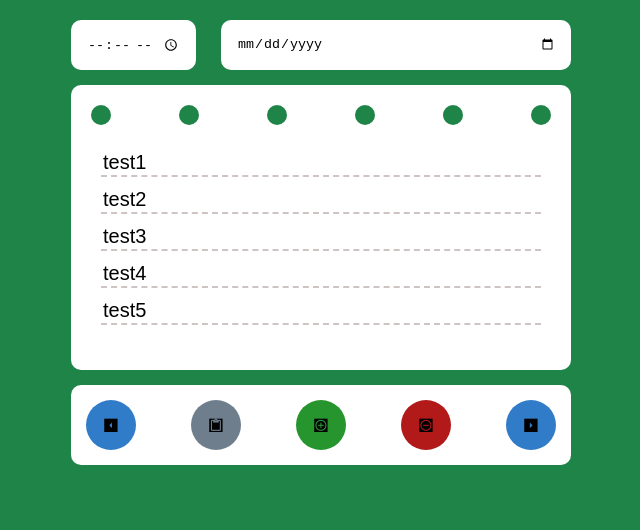
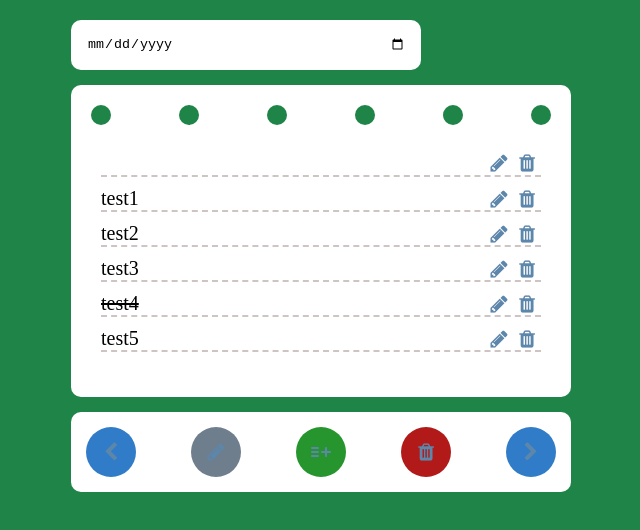
Before and after one commit to rvoskanyan/TODO-Planer, a website built with webpack: page src/index.html in a window 1280 px wide. Shown: the whole page, without its empty margins (319-959 px from the left). Built offline with nearby package versions, Linux system fonts and the light colour scheme.

Commit message:
01.02.2021 - change icons, add toggle method

```diff
--- a/src/index.html
+++ b/src/index.html
@@ -7,9 +7,6 @@
 <body>
 <div class="container">
     <div class="container__when when" id="timeDate">
-        <div class="when__time input-wrapper">
-            <input type="time" class="input">
-        </div>
         <div class="when__date input-wrapper">
             <input type="date" class="input">
         </div>
@@ -23,14 +20,26 @@
             <div class="separator__item"></div>
             <div class="separator__item"></div>
         </div>
-        <div class="list__content" id="mainContent"></div>
+        <div class="list__content" id="mainContent">
+            <div class="item-content">
+                <input type="text" class="item-content__input input" id="task1">
+                <div class="content__control inner-control">
+                    <button class="inner-control__button button">
+                        <i class="icon icon-pencil"></i>
+                    </button>
+                    <button class="inner-control__button button">
+                        <i class="icon icon-trash"></i>
+                    </button>
+                </div>
+            </div>
+        </div>
     </div>
     <div class="container__control control">
-        <button class="control__button control__button_move button"><i class="icon icon-arrow_left-24px"></i></button>
-        <button class="control__button control__button_contents button"><i class="icon icon-content_paste-24px"></i></button>
-        <button class="control__button control__button_add button"><i class="icon icon-add_circle_outline-24px"></i></button>
-        <button class="control__button control__button_delete button"><i class="icon icon-remove_circle_outline-24px"></i></button>
-        <button class="control__button control__button_move button"><i class="icon icon-arrow_right-24px"></i></button>
+        <button class="control__button control__button_move button"><i class="icon icon-left-open"></i></button>
+        <button class="control__button control__button_contents button"><i class="icon icon-pencil"></i></button>
+        <button class="control__button control__button_add button"><i class="icon icon-list-add"></i></button>
+        <button class="control__button control__button_delete button"><i class="icon icon-trash"></i></button>
+        <button class="control__button control__button_move button"><i class="icon icon-right-open"></i></button>
     </div>
 </div>
 </body>
--- a/src/js/Task.js
+++ b/src/js/Task.js
@@ -1,23 +1,56 @@
-import {nodeElements} from "./const";
-
 export default class Task {
 
-    constructor(task) {
+    constructor(task, toggleStatus) {
         this.task = task;
-        this.renderTask();
+        this.id = task.id;
+        this.edit = false;
+        this.toggleStatus = toggleStatus;
     }
 
-    renderTask() {
-        console.log(this.task);
-        const container = document.getElementById(nodeElements.container);
-        let div = document.createElement('div');
+    getNode() {
+        const div = document.createElement('div');
         div.className = 'item-content';
-        let input = document.createElement('input');
+
+        const input = document.createElement(this.edit ? 'input' : 'div');
         input.type = 'text';
         input.classList.add("item-content__input", "input");
-        input.value = this.task.text;
+        this.task.status === 1 ? input.classList.add('item-content__input_delete') : '';
+        if(this.edit) {
+            input.value = this.task.text;
+        }
+        else {
+            input.innerText = this.task.text;
+        }
+        input.onmousedown = this.handleClickTask;
+        input.id = `task${this.id}`;
+
+        const divControls = document.createElement('div');
+        divControls.classList.add("content__control", "inner-control");
+
+        const buttonEdit = document.createElement('button');
+        buttonEdit.classList.add("inner-control__button", "button");
+
+        const iconEdit = document.createElement('i');
+        iconEdit.classList.add("icon", "icon-pencil");
+
+        const buttonDelete = document.createElement('button');
+        buttonDelete.classList.add("inner-control__button", "button");
+
+        const iconDelete = document.createElement('i');
+        iconDelete.classList.add("icon", "icon-trash");
+
+        buttonEdit.append(iconEdit);
+        buttonDelete.append(iconDelete);
+        divControls.append(buttonEdit);
+        divControls.append(buttonDelete);
         div.prepend(input);
-        container.append(div);
+        div.append(divControls);
+
+        return div;
     }
 
+    handleClickTask() {
+        console.log(this.id);
+        this.toggleStatus(this.id);
+    }
 }
--- a/src/js/TodoList.js
+++ b/src/js/TodoList.js
@@ -1,18 +1,29 @@
 import Task from "./Task";
-import {APP} from "./const";
+import {lsKeyApp, nodeElements} from "./constants";
 
 export default class TodoList {
+
+    examplesTasks = [];
 
     constructor(state) {
         this.date = state?.date;
         this.tasks = state?.tasks;
+        this.createTasks();
         this.renderList();
     }
 
-    renderList() {
+    createTasks() {
         if(this.tasks.length) {
             for(let elem of this.tasks) {
-                new Task(elem);
+                this.examplesTasks.push(new Task(elem, this.toggleStatus));
+            }
+        }
+    }
+
+    renderList() {
+        if(this.examplesTasks.length) {
+            for(let elem of this.examplesTasks) {
+                document.getElementById(nodeElements.container).append(elem.getNode());
             }
         }
         else {
@@ -20,9 +31,13 @@ export default class TodoList {
         }
     }
 
+    toggleStatus(id) {
+        document.getElementById(`${nodeElements.prefixIdTask}${id}`).classList.toggle("item-content__input_delete");
+    }
+
     addTask(task) {
         this.tasks.push(task);
-        localStorage.setItem(APP, JSON.stringify({
+        localStorage.setItem(lsKeyApp, JSON.stringify({
             date: this.date,
             tasks: this.tasks
         }))
--- a/src/js/app.js
+++ b/src/js/app.js
@@ -1,20 +1,20 @@
 import '../styles/main.scss'
 import TodoList from './TodoList'
-import {APP} from "./const";
+import {lsKeyApp} from "./constants";
 
-if(/*!localStorage.getItem(APP)*/true) {
-    localStorage.setItem(APP, JSON.stringify({
+if(/*!localStorage.getItem(lsKeyApp)*/true) {
+    localStorage.setItem(lsKeyApp, JSON.stringify({
         date: new Date(),
         tasks: [
-            {text: 'test1', status: 0},
-            {text: 'test2', status: 0},
-            {text: 'test3', status: 0},
-            {text: 'test4', status: 0},
-            {text: 'test5', status: 0}
+            {id: 1, text: 'test1', status: 0},
+            {id: 2, text: 'test2', status: 0},
+            {id: 3, text: 'test3', status: 0},
+            {id: 4, text: 'test4', status: 1},
+            {id: 5, text: 'test5', status: 0}
         ]
     }))
 }
 
-const state = JSON.parse(localStorage.getItem(APP));
+const state = JSON.parse(localStorage.getItem(lsKeyApp));
 
 const todoList = new TodoList(state);
--- a/src/js/const.js
+++ /dev/null
@@ -1,5 +0,0 @@
-export const APP = 'application';
-
-export const nodeElements = {
-    container: 'mainContent'
-}
--- /dev/null
+++ b/src/js/constants.js
@@ -0,0 +1,6 @@
+export const lsKeyApp = 'application';
+
+export const nodeElements = {
+    container: 'mainContent',
+    prefixIdTask: 'task'
+}
--- a/src/styles/main.scss
+++ b/src/styles/main.scss
@@ -2,12 +2,12 @@
 
 @font-face {
   font-family: 'fontello';
-  src: url('../fonts/fontello.eot?25074748');
-  src: url('../fonts/fontello.eot?25074748#iefix') format('embedded-opentype'),
-  url('../fonts/fontello.woff2?25074748') format('woff2'),
-  url('../fonts/fontello.woff?25074748') format('woff'),
-  url('../fonts/fontello.ttf?25074748') format('truetype'),
-  url('../fonts/fontello.svg?25074748#fontello') format('svg');
+  src: url('../fonts/fontello.eot?65525839');
+  src: url('../fonts/fontello.eot?65525839#iefix') format('embedded-opentype'),
+  url('../fonts/fontello.woff2?65525839') format('woff2'),
+  url('../fonts/fontello.woff?65525839') format('woff'),
+  url('../fonts/fontello.ttf?65525839') format('truetype'),
+  url('../fonts/fontello.svg?65525839#fontello') format('svg');
   font-weight: normal;
   font-style: normal;
 }
@@ -95,9 +95,14 @@ body {
 
 .item-content {
   border-bottom: 2px dashed #cfc4c4;
+  display: flex;
 
   &__input {
     font-size: 20px;
+
+    &_delete {
+      text-decoration: line-through;
+    }
   }
 }
 
@@ -117,8 +122,6 @@ body {
     width: 50px;
     height: 50px;
     border-radius: 100%;
-    cursor: pointer;
-    outline: none;
 
     &_move {
       background-color: #317cc8!important;
@@ -141,13 +144,18 @@ body {
 .button {
   background: none;
   border: none;
+  outline: none;
+  cursor: pointer;
+  padding: 0;
 }
 
 .icon:before {
   font-family: "fontello";
   font-style: normal;
   font-weight: normal;
+  font-size: 20px;
   speak: never;
+  color: #5d86ab;
 
   display: inline-block;
   text-decoration: inherit;
@@ -164,8 +172,12 @@ body {
   -moz-osx-font-smoothing: grayscale;
 }
 
-.icon-arrow_left-24px:before { content: '\e800'; }
-.icon-arrow_right-24px:before { content: '\e801'; }
-.icon-content_paste-24px:before { content: '\e802'; }
-.icon-remove_circle_outline-24px:before { content: '\e803'; }
-.icon-add_circle_outline-24px:before { content: '\e804'; }
+.inner-control {
+  display: flex;
+}
+
+.icon-list-add:before { content: '\e800'; }
+.icon-left-open:before { content: '\e802'; }
+.icon-right-open:before { content: '\e803'; }
+.icon-pencil:before { content: '\e804'; }
+.icon-trash:before { content: '\f1f8'; }
```
Also changed, not shown: src/fonts/fontello.ttf, src/fonts/fontello.woff, src/fonts/fontello.woff2, 2 other files.
